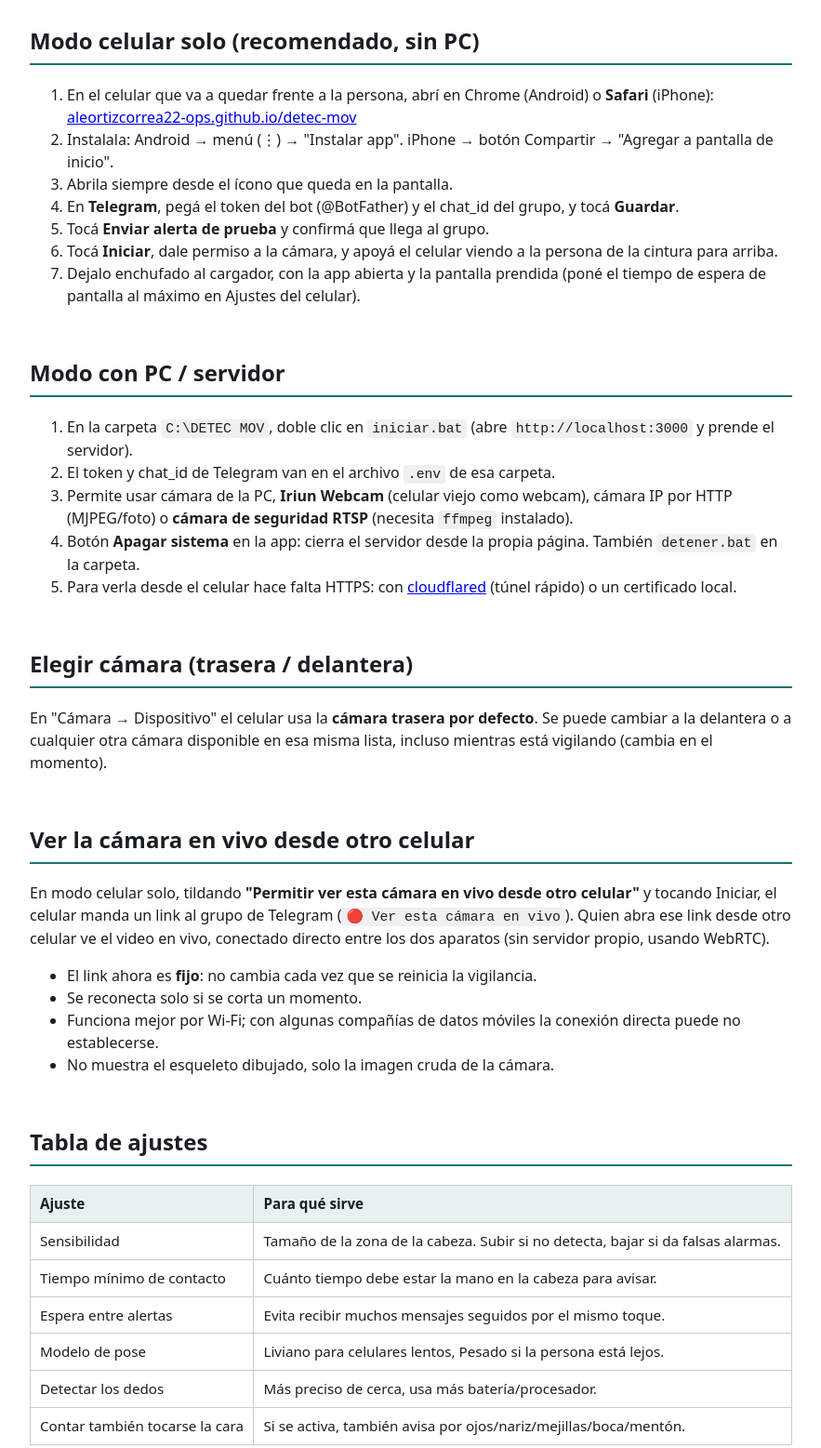
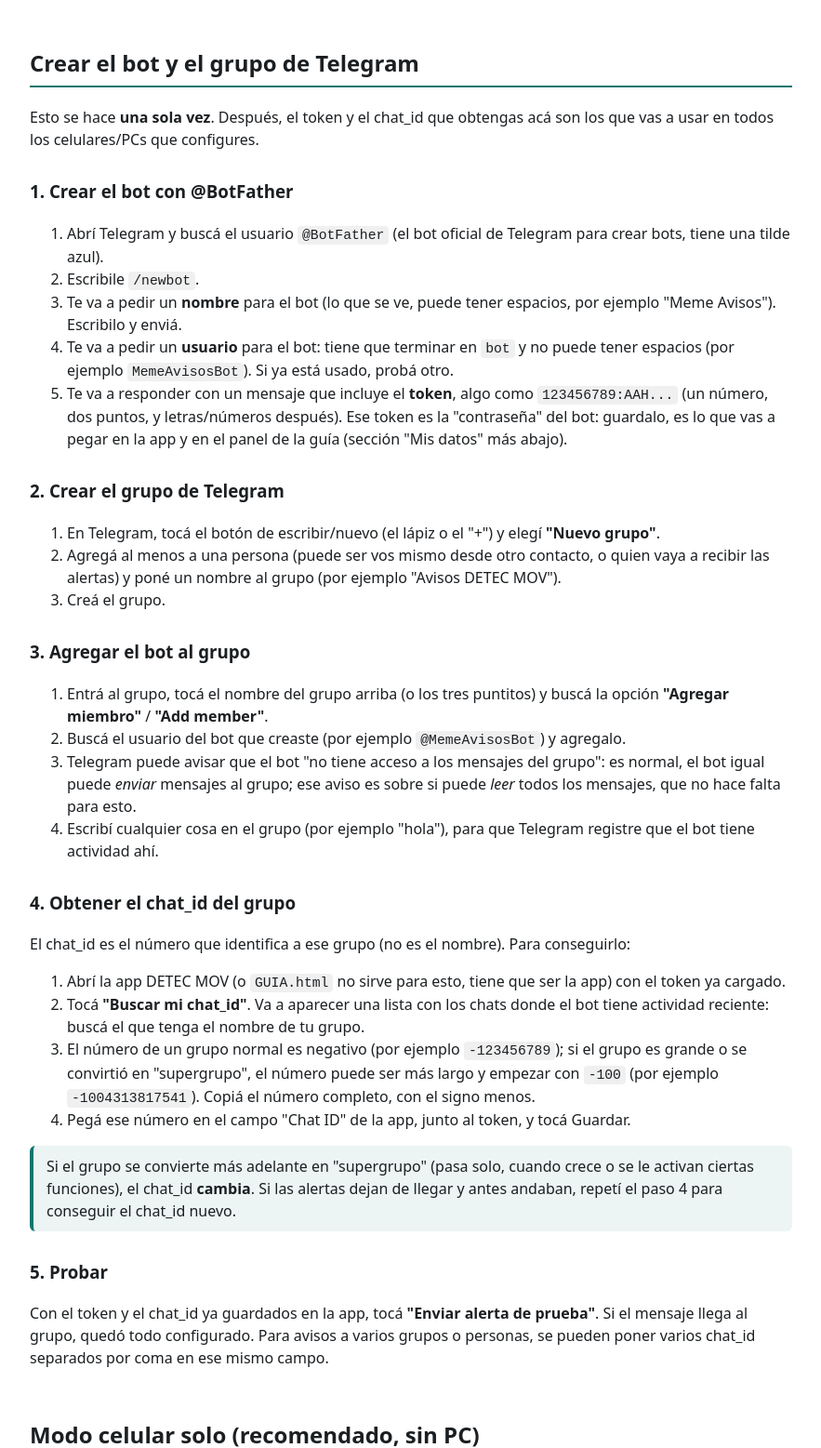
Before and after one commit to aleortizcorrea22-ops/detec-mov, a website: page GUIA.html in a window 1280 px wide. Shown: the part 1207-2764 px from the top of the page at 93% size, without its empty margins (198-1081 px from the left). Drawn offline with Linux system fonts and the light colour scheme.

Commit message:
Explicar en GUIA.html cómo crear el bot y el grupo de Telegram
Pasos para @BotFather, crear el grupo, agregar el bot y obtener el
chat_id, igual a como se hizo para este proyecto.

Co-Authored-By: Claude Sonnet 5 <noreply@anthropic.com>
Claude-Session: https://claude.ai/code/session_01D4n1MyccC3Zb1TEniqV7UE

```diff
--- a/GUIA.html
+++ b/GUIA.html
@@ -33,6 +33,7 @@
   <ol>
     <li><a href="#que-es">Qué es</a></li>
     <li><a href="#modos">Los dos modos</a></li>
+    <li><a href="#telegram-bot">Crear el bot y el grupo de Telegram</a></li>
     <li><a href="#celular-solo">Modo celular solo (recomendado, sin PC)</a></li>
     <li><a href="#con-pc">Modo con PC / servidor</a></li>
     <li><a href="#camara">Elegir cámara (trasera / delantera)</a></li>
@@ -61,6 +62,46 @@ DETEC MOV mira con una cámara a la persona y, cuando se detecta que una mano to
   <tr><td>Ver en vivo desde otro aparato</td><td>Sí, celular a celular (WebRTC)</td><td>Sí, con <code>live.html</code> + cloudflared</td></tr>
 </table>
 <div class="nota">Si usás los dos al mismo tiempo (PC vigilando y celular vigilando), van a llegar <b>alertas duplicadas</b>. Dejá uno solo prendido.</div>
+
+<h2 id="telegram-bot">Crear el bot y el grupo de Telegram</h2>
+<p>Esto se hace <b>una sola vez</b>. Después, el token y el chat_id que obtengas acá son los que vas a usar en todos los celulares/PCs que configures.</p>
+
+<h3>1. Crear el bot con @BotFather</h3>
+<ol>
+  <li>Abrí Telegram y buscá el usuario <code>@BotFather</code> (el bot oficial de Telegram para crear bots, tiene una tilde azul).</li>
+  <li>Escribile <code>/newbot</code>.</li>
+  <li>Te va a pedir un <b>nombre</b> para el bot (lo que se ve, puede tener espacios, por ejemplo "Meme Avisos"). Escribilo y enviá.</li>
+  <li>Te va a pedir un <b>usuario</b> para el bot: tiene que terminar en <code>bot</code> y no puede tener espacios (por ejemplo <code>MemeAvisosBot</code>). Si ya está usado, probá otro.</li>
+  <li>Te va a responder con un mensaje que incluye el <b>token</b>, algo como <code>123456789:AAH...</code> (un número, dos puntos, y letras/números después). Ese token es la "contraseña" del bot: guardalo, es lo que vas a pegar en la app y en el panel de la guía (sección "Mis datos" más abajo).</li>
+</ol>
+
+<h3>2. Crear el grupo de Telegram</h3>
+<ol>
+  <li>En Telegram, tocá el botón de escribir/nuevo (el lápiz o el "+") y elegí <b>"Nuevo grupo"</b>.</li>
+  <li>Agregá al menos a una persona (puede ser vos mismo desde otro contacto, o quien vaya a recibir las alertas) y poné un nombre al grupo (por ejemplo "Avisos DETEC MOV").</li>
+  <li>Creá el grupo.</li>
+</ol>
+
+<h3>3. Agregar el bot al grupo</h3>
+<ol>
+  <li>Entrá al grupo, tocá el nombre del grupo arriba (o los tres puntitos) y buscá la opción <b>"Agregar miembro"</b> / <b>"Add member"</b>.</li>
+  <li>Buscá el usuario del bot que creaste (por ejemplo <code>@MemeAvisosBot</code>) y agregalo.</li>
+  <li>Telegram puede avisar que el bot "no tiene acceso a los mensajes del grupo": es normal, el bot igual puede <i>enviar</i> mensajes al grupo; ese aviso es sobre si puede <i>leer</i> todos los mensajes, que no hace falta para esto.</li>
+  <li>Escribí cualquier cosa en el grupo (por ejemplo "hola"), para que Telegram registre que el bot tiene actividad ahí.</li>
+</ol>
+
+<h3>4. Obtener el chat_id del grupo</h3>
+<p>El chat_id es el número que identifica a ese grupo (no es el nombre). Para conseguirlo:</p>
+<ol>
+  <li>Abrí la app DETEC MOV (o <code>GUIA.html</code> no sirve para esto, tiene que ser la app) con el token ya cargado.</li>
+  <li>Tocá <b>"Buscar mi chat_id"</b>. Va a aparecer una lista con los chats donde el bot tiene actividad reciente: buscá el que tenga el nombre de tu grupo.</li>
+  <li>El número de un grupo normal es negativo (por ejemplo <code>-123456789</code>); si el grupo es grande o se convirtió en "supergrupo", el número puede ser más largo y empezar con <code>-100</code> (por ejemplo <code>-1004313817541</code>). Copiá el número completo, con el signo menos.</li>
+  <li>Pegá ese número en el campo "Chat ID" de la app, junto al token, y tocá Guardar.</li>
+</ol>
+<div class="nota">Si el grupo se convierte más adelante en "supergrupo" (pasa solo, cuando crece o se le activan ciertas funciones), el chat_id <b>cambia</b>. Si las alertas dejan de llegar y antes andaban, repetí el paso 4 para conseguir el chat_id nuevo.</div>
+
+<h3>5. Probar</h3>
+<p>Con el token y el chat_id ya guardados en la app, tocá <b>"Enviar alerta de prueba"</b>. Si el mensaje llega al grupo, quedó todo configurado. Para avisos a varios grupos o personas, se pueden poner varios chat_id separados por coma en ese mismo campo.</p>
 
 <h2 id="celular-solo">Modo celular solo (recomendado, sin PC)</h2>
 <ol>
```
